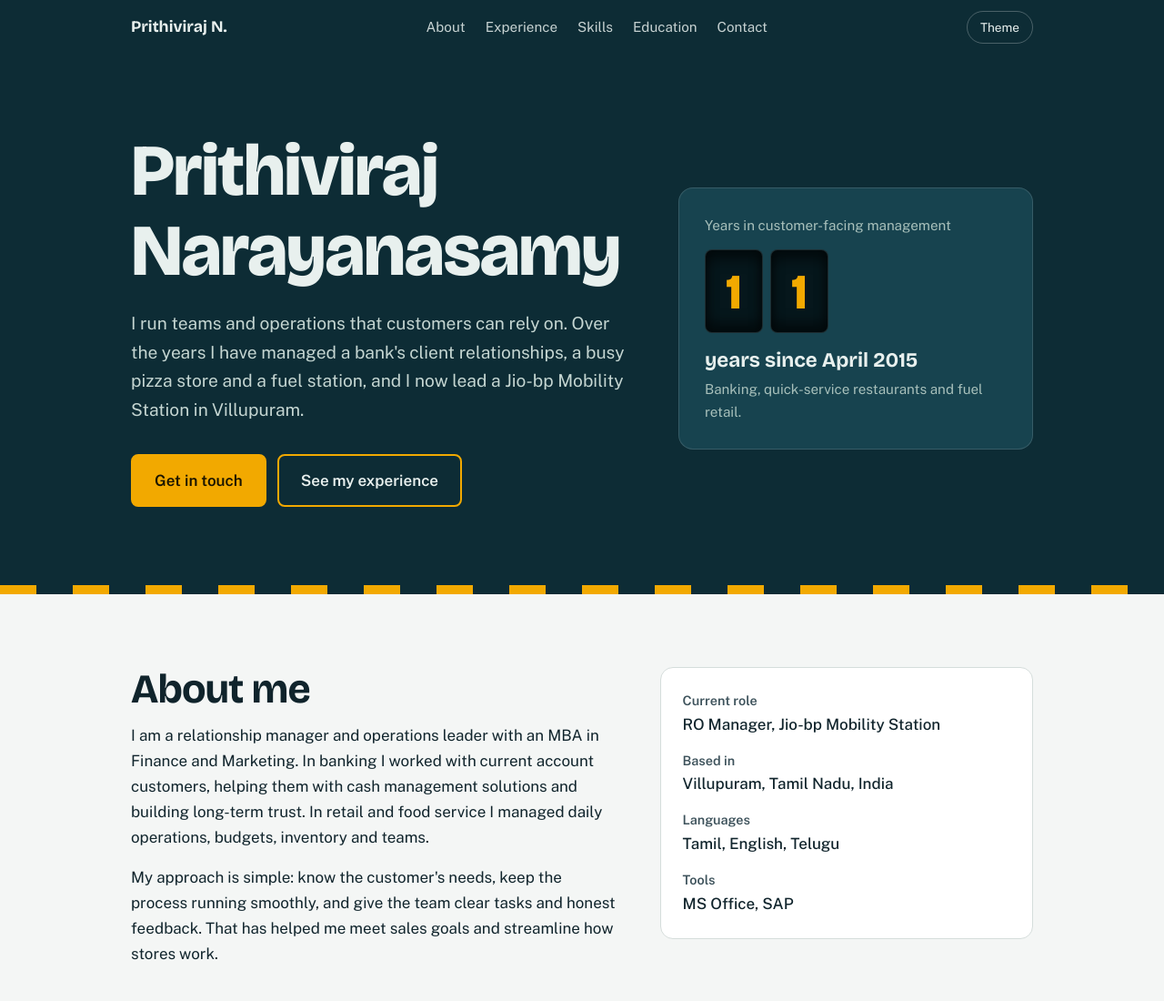
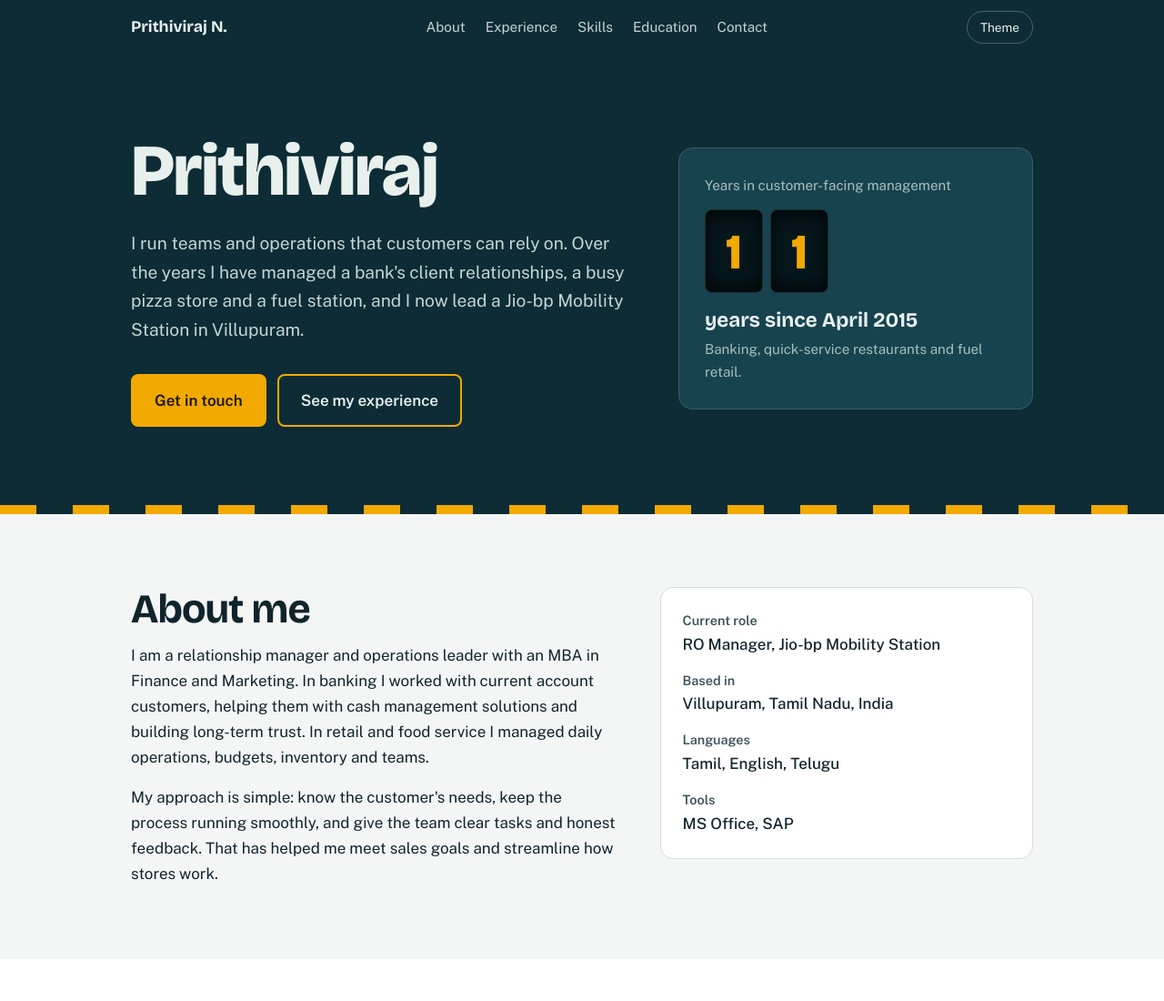
Before and after one commit to PRITHIVIR6/prithiviraj_portfolio, a plain HTML site: page index.html in a window 1280 px wide. Shown: the top 1100 px of the page at 91% size. Drawn offline with nearby package versions, Linux system fonts and the light colour scheme.

Commit message:
Update header name from 'Prithiviraj Narayanasamy' to 'Prithiviraj'

```diff
--- a/index.html
+++ b/index.html
@@ -139,7 +139,7 @@ footer{background:#08202a;color:#8fa9a4;text-align:center;padding:22px;font-size
 <header class="hero">
   <div class="wrap">
     <div>
-      <h1>Prithiviraj Narayanasamy</h1>
+      <h1>Prithiviraj</h1>
       <p class="lead">I run teams and operations that customers can rely on. Over the years I have managed a bank's client relationships, a busy pizza store and a fuel station, and I now lead a Jio-bp Mobility Station in Villupuram.</p>
       <div class="cta">
         <a class="btn primary" href="#contact">Get in touch</a>
```
